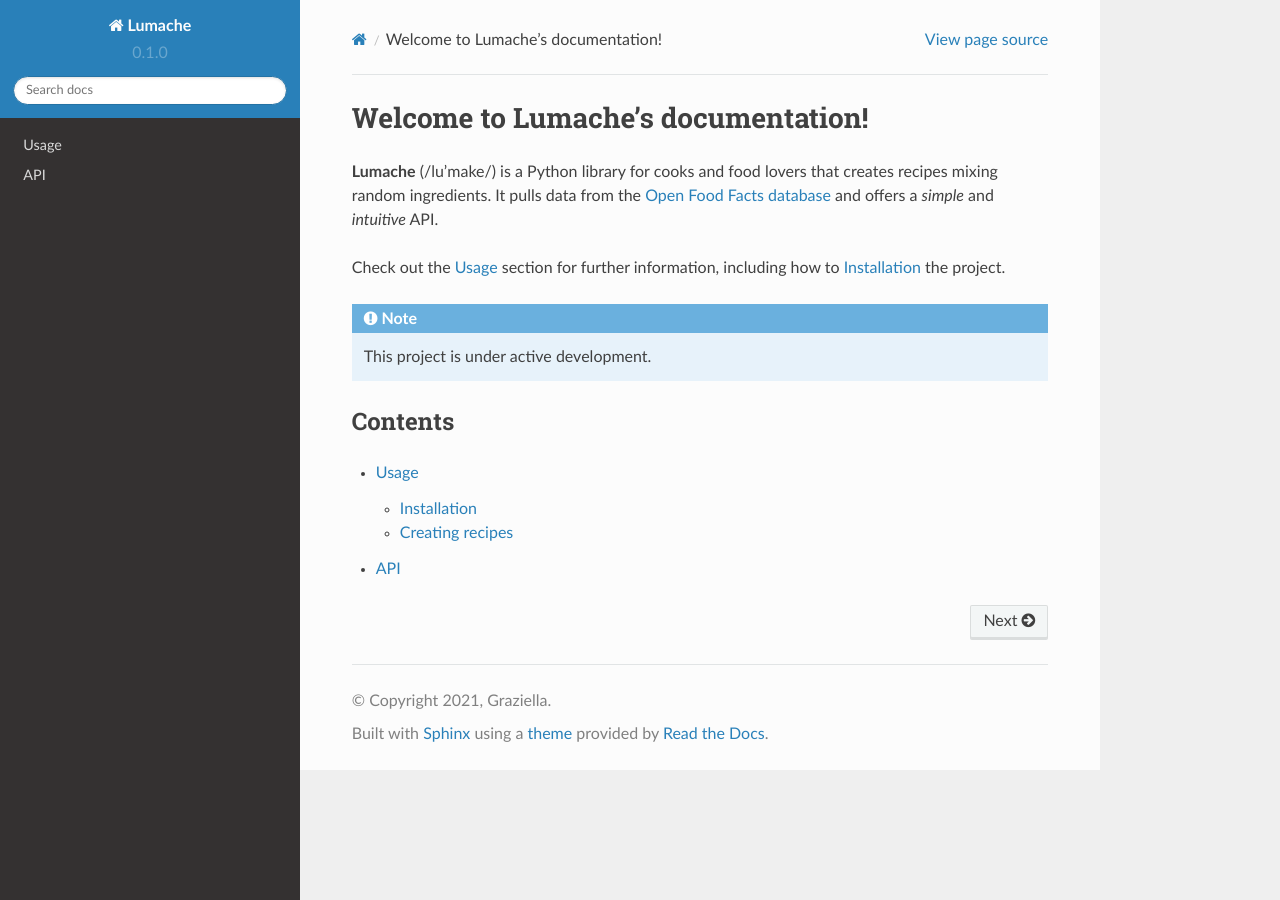
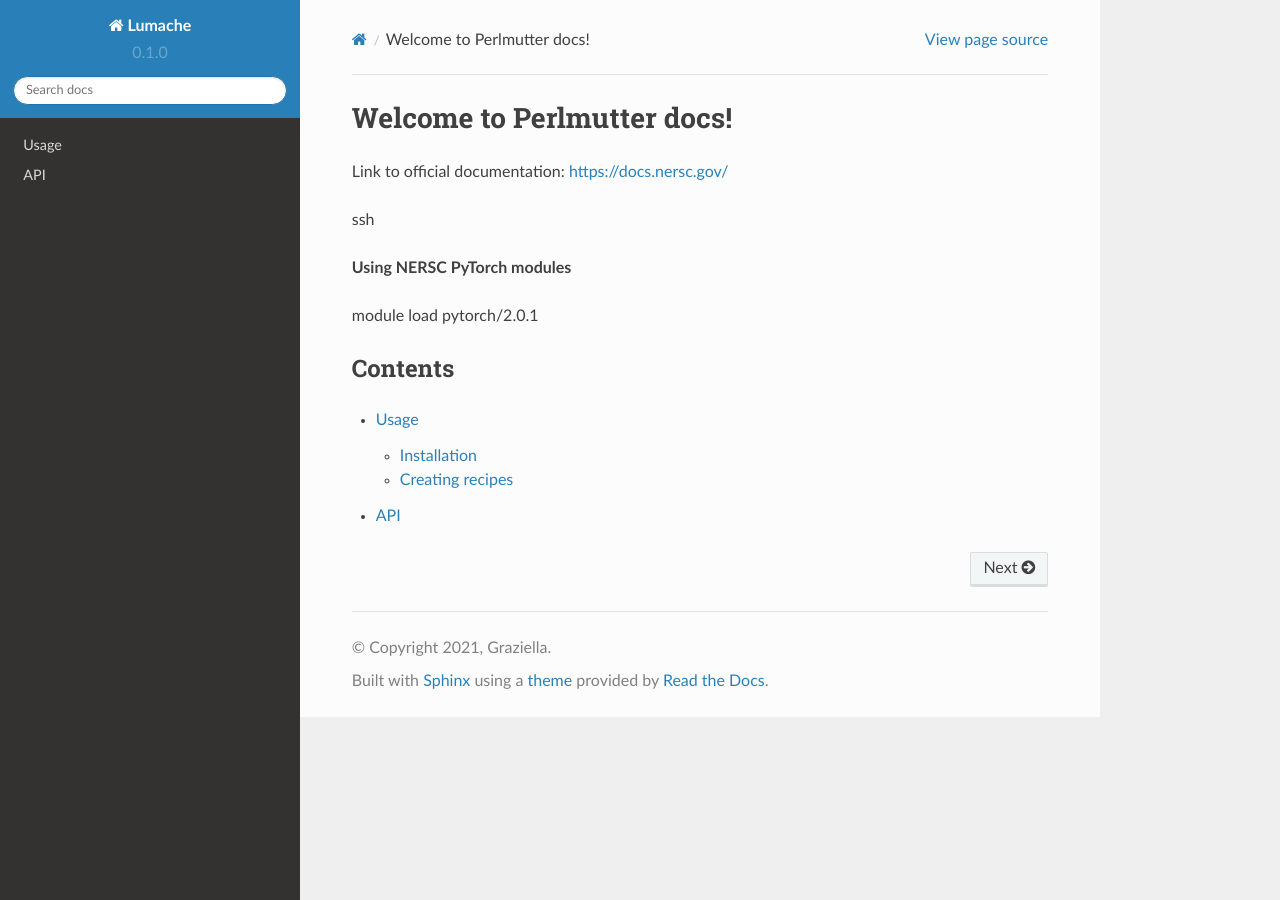
Before and after one commit to HPC-FAIR/Perlmutter-docs, a Sphinx documentation site: the page built from docs/source/index.rst, in a window 1280 px wide. Built offline with Sphinx 7.4.7 and the Read the Docs theme 2.0.0, drawn with Linux system fonts in a browser that asks for light colours.

Commit message:
Update index.rst

```diff
--- a/docs/source/index.rst
+++ b/docs/source/index.rst
@@ -1,17 +1,23 @@
-Welcome to Lumache's documentation!
+Welcome to Perlmutter docs!
 ===================================
 
-**Lumache** (/lu'make/) is a Python library for cooks and food lovers
-that creates recipes mixing random ingredients.
-It pulls data from the `Open Food Facts database <https://world.openfoodfacts.org/>`_
-and offers a *simple* and *intuitive* API.
+Link to official documentation: https://docs.nersc.gov/
 
-Check out the :doc:`usage` section for further information, including
-how to :ref:`installation` the project.
+ssh
 
-.. note::
 
-   This project is under active development.
+
+**Using NERSC PyTorch modules**
+
+module load pytorch/2.0.1
+
+
+
+
+
+
+
+
 
 Contents
 --------
```
